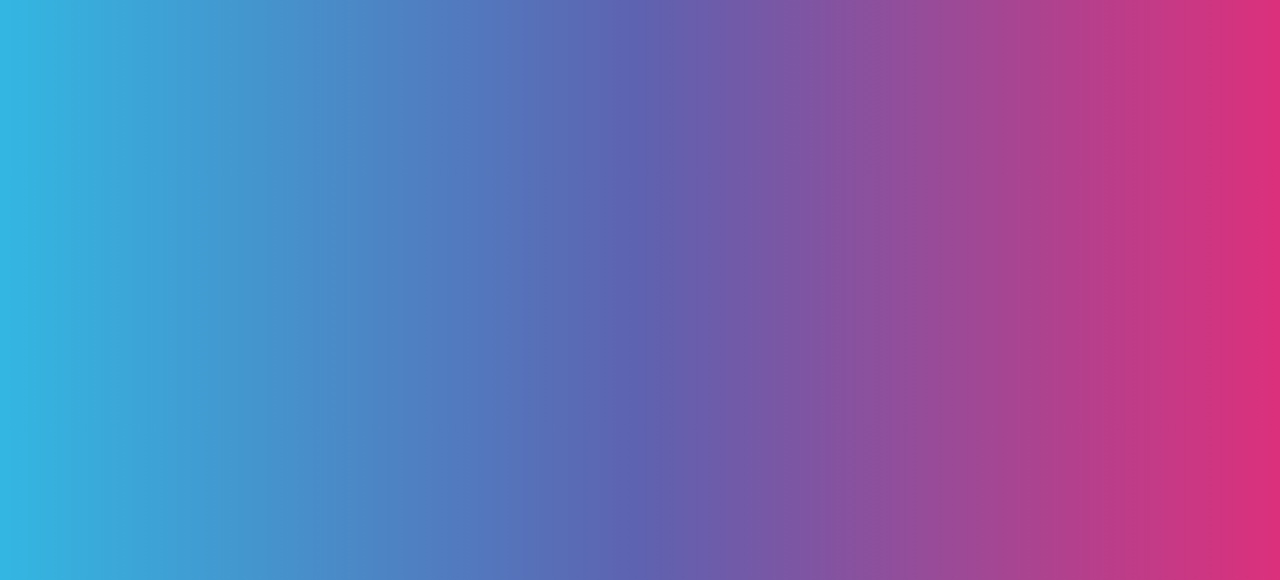
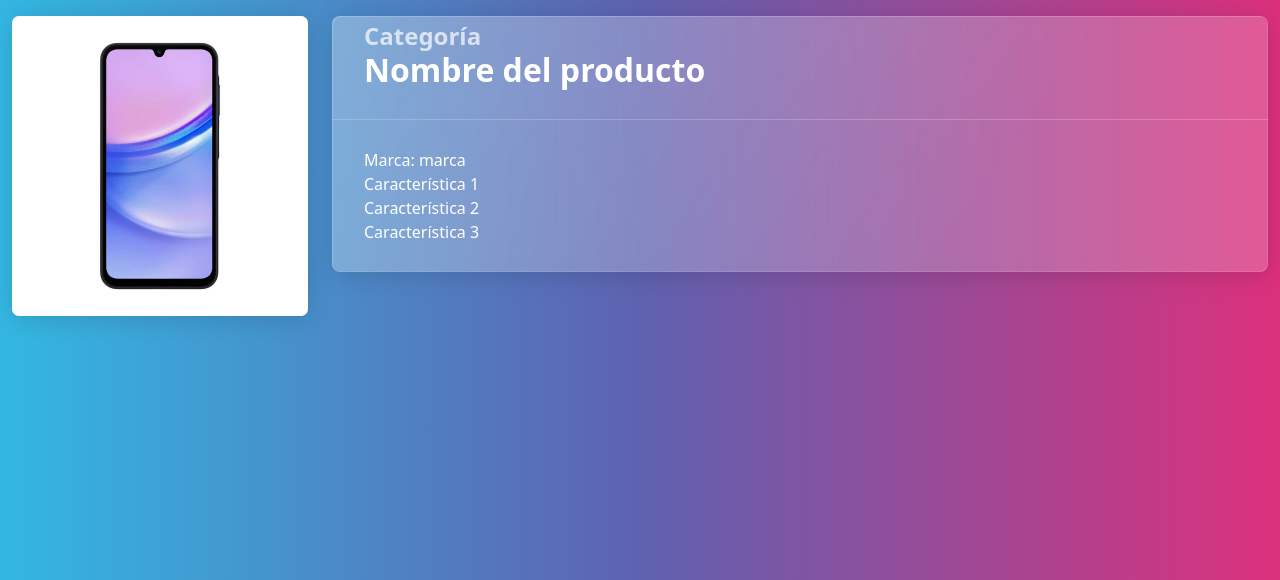
Before and after one commit to LuCamano/Proyecto-TechSoft, a Django app: page /producto/ in a window 1280 px wide. Shown: the part 82-662 px from the top of the page. Run offline with Django 5.2, Linux system fonts and the light colour scheme; some libraries are stand-ins or nearby versions.

Commit message:
Vista de producto agregada

```diff
--- a/pagina/templates/producto.html
+++ b/pagina/templates/producto.html
@@ -1 +1,32 @@
 {% extends "base/base.html" %}
+{% load static %}
+
+{% block title %}Producto{% endblock %}
+
+{% block content %}
+    <div class="container-fluid py-2">
+        <div class="row">
+            <div class="col-12 col-md-3">
+                <div class="card mb-1">
+                    <img src="{% static "img/celular.jpg" %}" class="card-img object-fit-cover" alt="Producto" width="300" height="300">
+                </div>
+            </div>
+            <div class="col-12 col-md-9">
+                <div class="card">
+                    <div class="card-header">
+                        <h4 class="card-subtitle text-muted">Categoría</h4>
+                        <h2 class="card-title">Nombre del producto</h2>
+                    </div>
+                    <div class="card-body">
+                        <p class="card-text">
+                            Marca: marca<br>
+                            Característica 1<br>
+                            Característica 2<br>
+                            Característica 3<br>
+                        </p>
+                    </div>
+                </div>
+            </div>
+        </div>
+    </div>
+{% endblock %}
```
Also changed, not shown: pagina/static/img/celular.jpg (added).
